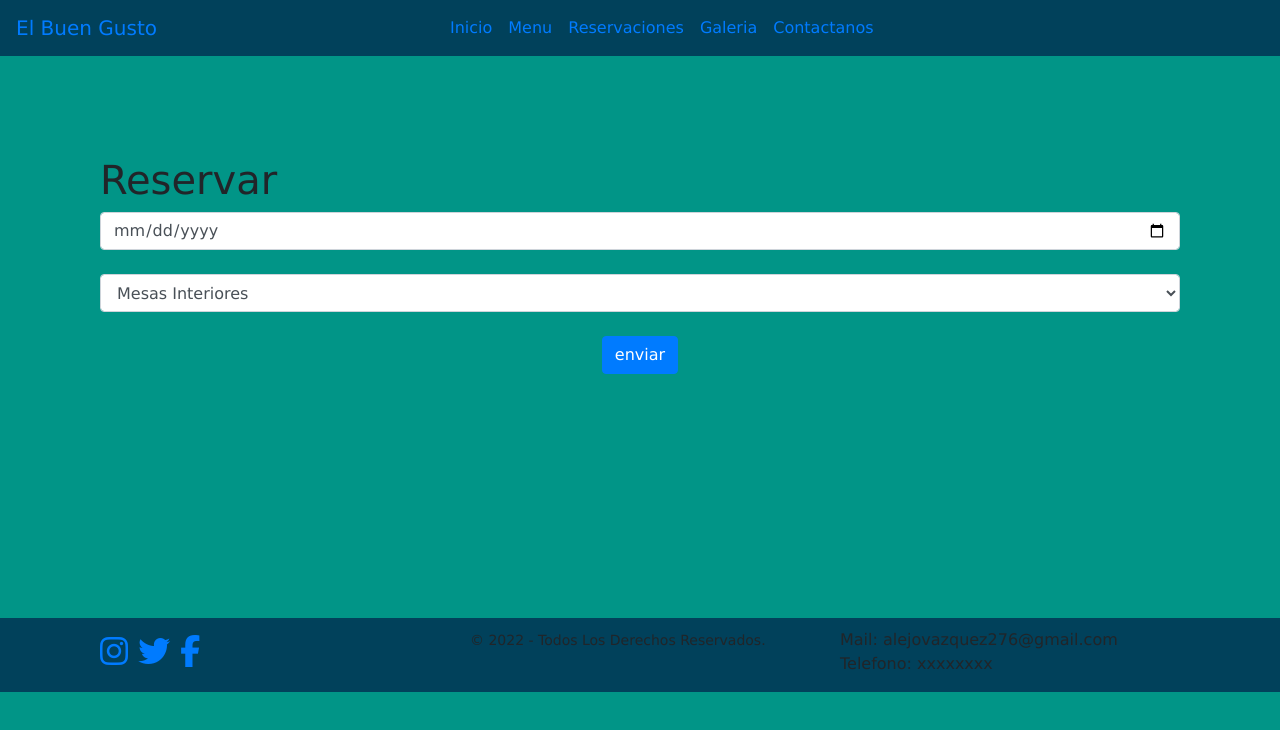
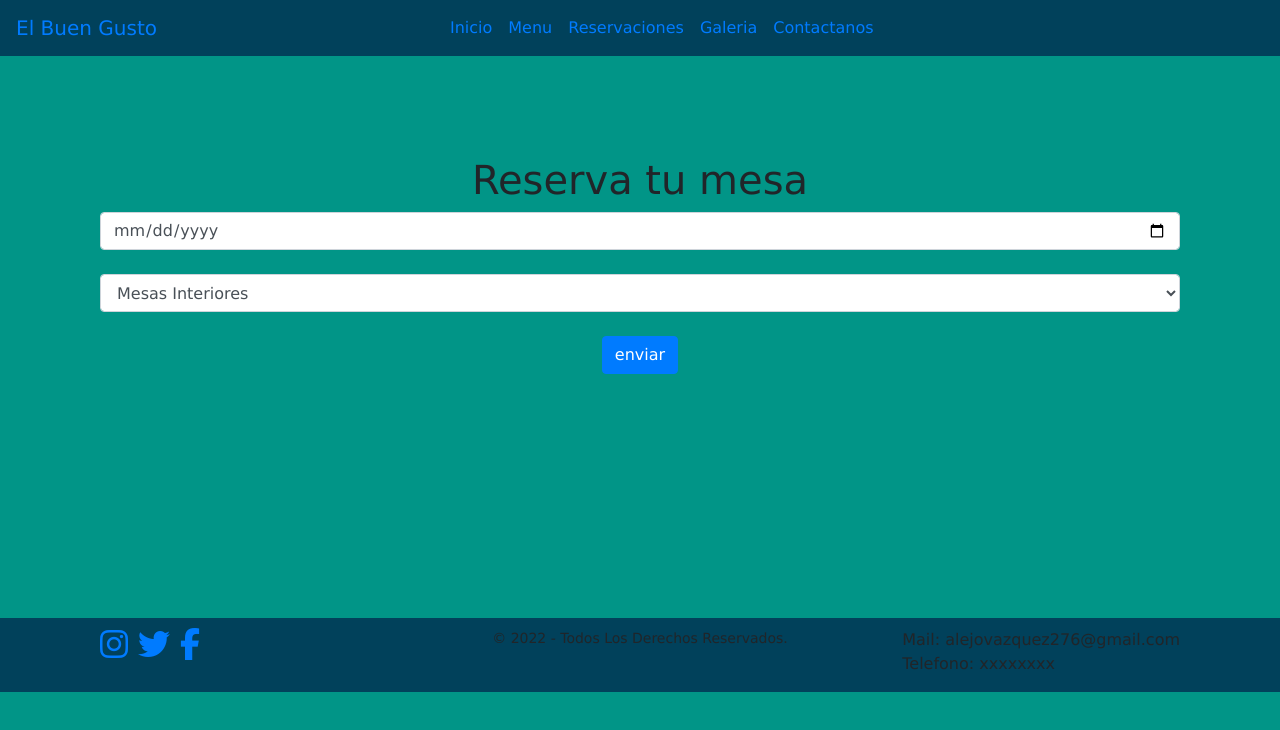
Before and after one commit to alejo-vazquez/proyecto-final, a website: page paginas/reservaciones.html in a window 1280 px wide. Drawn offline with nearby package versions, Linux system fonts and the light colour scheme.

Commit message:
arreglos con html adentro

```diff
--- a/paginas/reservaciones.html
+++ b/paginas/reservaciones.html
@@ -38,7 +38,7 @@
     </nav>
 
     <div class="reservaciones">
-    <h1>Reservar</h1>
+    <h1 class="text-center">Reserva tu mesa</h1>
     <form >
         <input class="form-control" type="date" placeholder="select datetime" required>
     </form>
--- a/scss/estilos.scss
+++ b/scss/estilos.scss
@@ -68,6 +68,9 @@ footer {
     text-decoration: none;
     font-size: xx-large;
     margin-top: 10px;
+    display: flex;
+    gap: 10px;
+    justify-content: left;
 
     :hover {
         text-decoration: none;
@@ -88,7 +91,7 @@ footer {
 
 .imagen-galeria {
     max-width: 100%;
-    margin-bottom: 5px;
+    margin-bottom: 15px;
     @include sizes(600px, 400px, map-get($map: $mapa1, $key:secundario ) solid);
 }
 
@@ -141,16 +144,26 @@ footer {
     gap: 15px;
 }
 
+.text-center{
+    margin-top: 10px;
+
+}
+
 footer{
     display: flex;
     justify-content: center;
+    width: 100%;
+    height: 100%;
 }
 
 
 .footerinfo{
     margin-top: 10px;
+    display: flex;
+    justify-content: end;
 }
 
 .footercopy{
     margin-top: 10px;
+    display: flex; justify-content: center;
 }
```
Also changed, not shown: paginas/contactanos.html (+2 -0 lines), paginas/galeria.html (+2 -0 lines), paginas/menu.html (+1 -0 lines), scss/estilos.css, 1 other file.
